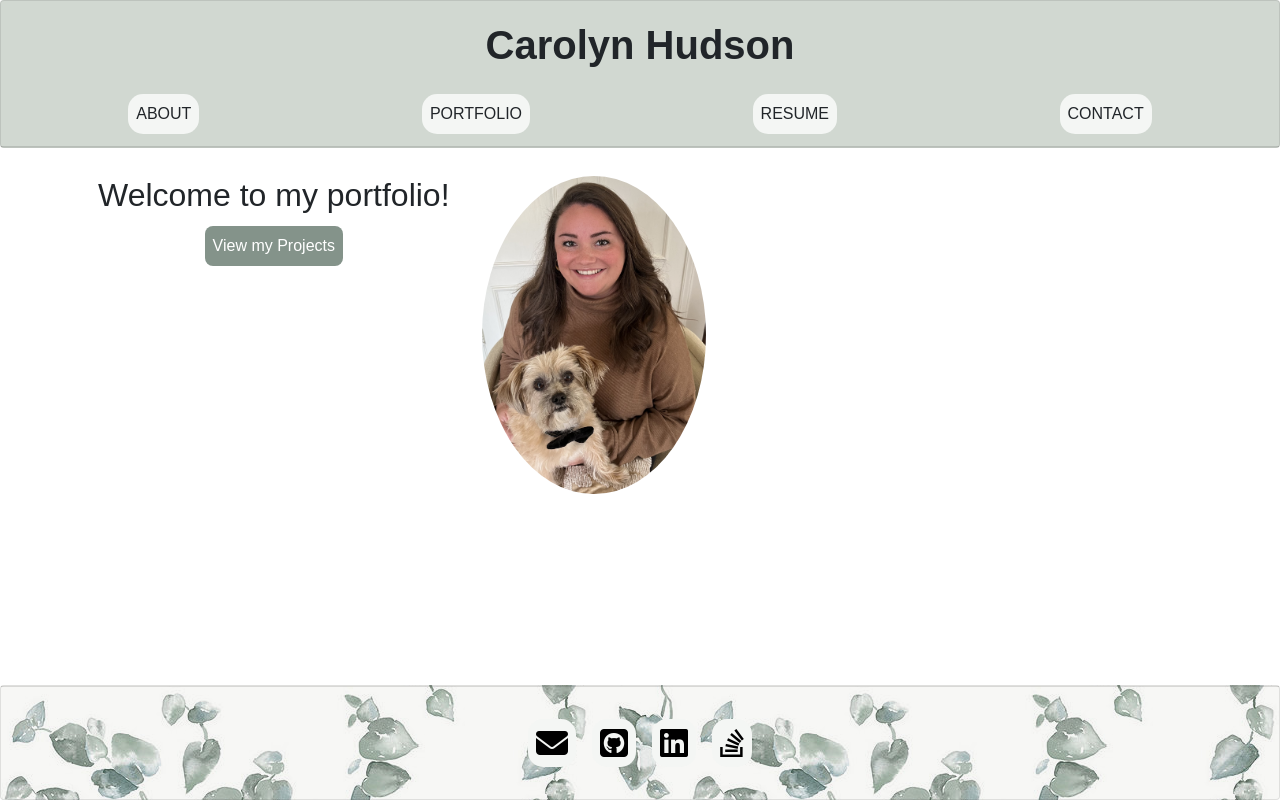
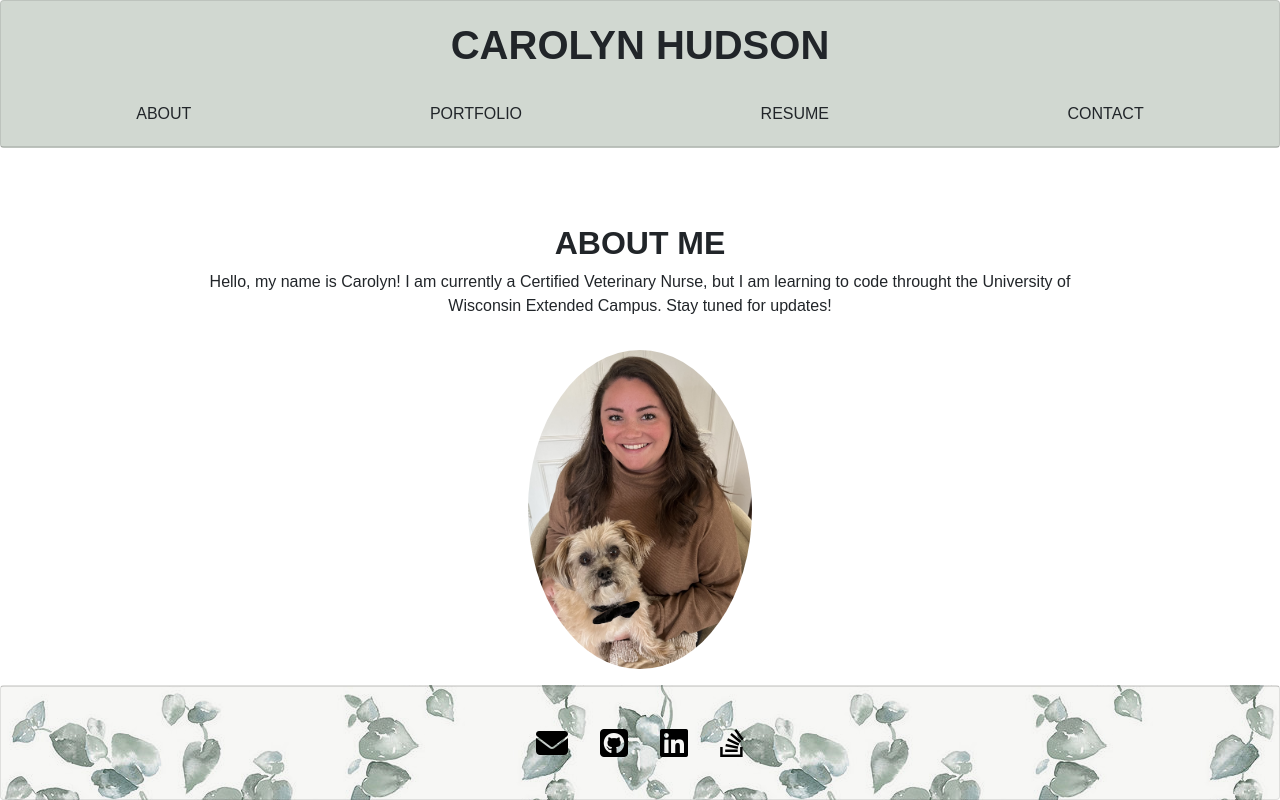
Before and after one commit to cghudson/portfolio-react, a React (Create React App) app: page / in a window 1280 px wide. Built offline with nearby package versions, Linux system fonts and the light colour scheme.

Commit message:
fix navigation bugs

```diff
--- a/src/App.js
+++ b/src/App.js
@@ -4,7 +4,6 @@ import Footer from "./components/footer";
 import Header from "./components/header";
 import Portfolio from "./components/portfolio";
 import Home from "./components/home";
-import About from "./components/about";
 import Contact from "./components/contact";
 import Resume from "./components/resume";
 
@@ -15,7 +14,7 @@ function App() {
       <BrowserRouter>
         <Routes>
           <Route path="/" element={<Home />} />
-          <Route path="/about" element={<About />} />
+          <Route path="/home" element={<Home />} />
           <Route path="/portfolio" element={<Portfolio />} />
           <Route path="/contact" element={<Contact />} />
           <Route path="/resume" element={<Resume />} />
--- a/src/components/about.js
+++ /dev/null
@@ -1,24 +0,0 @@
-import React from "react";
-import profilePicture from "../images/profile-picture.jpg";
-
-function About() {
-  return (
-    <div className="container about-page">
-      <div className="about">
-        <h2 className="title">ABOUT ME</h2>
-        <div className="about-info">
-          <p>
-            Hello, my name is Carolyn! I am currently a Certified Veterinary
-            Nurse, but I am learning to code throught the University of
-            Wisconsin Extended Campus. Stay tuned for updates!
-          </p>
-        </div>
-        <div className="profile p-3">
-          <img src={profilePicture} alt="Carolyn and her dog" />
-        </div>
-      </div>
-    </div>
-  );
-}
-
-export default About;
--- a/src/components/contact.js
+++ b/src/components/contact.js
@@ -42,7 +42,7 @@ function Contact() {
 
   return (
     <section className="container card contact-me">
-      <h1 data-testid="h1tag" className="title p-2">
+      <h1 className="title p-2">
         Contact me:
       </h1>
       <form id="contact-form" onSubmit={handleSubmit}>
--- a/src/components/header.js
+++ b/src/components/header.js
@@ -6,7 +6,7 @@ function Header() {
     <div className="card header fixed-top">
       <div className="card-header">
         <div className="text-center">
-          <h1 className="name">Carolyn Hudson</h1>
+          <h1 className="name">CAROLYN HUDSON</h1>
         </div>
         <Navigation />
       </div>
--- a/src/components/home.js
+++ b/src/components/home.js
@@ -1,18 +1,21 @@
 import React from "react";
-import { NavLink } from "react-router-dom";
 import profilePicture from "../images/profile-picture.jpg";
 
 function Home() {
   return (
-    <div className="home container">
-      <div className="greeting">
-        <h2>Welcome to my portfolio!</h2>
-        <NavLink to="/project">
-          <button>View my Projects</button>
-        </NavLink>
-      </div>
-      <div className="profile p-3">
-        <img src={profilePicture} alt="Carolyn and her dog" />
+    <div className="container about-page">
+      <div className="about">
+        <h2 className="title">ABOUT ME</h2>
+        <div className="about-info">
+          <p>
+            Hello, my name is Carolyn! I am currently a Certified Veterinary
+            Nurse, but I am learning to code throught the University of
+            Wisconsin Extended Campus. Stay tuned for updates!
+          </p>
+        </div>
+        <div className="profile p-3">
+          <img src={profilePicture} alt="Carolyn and her dog" />
+        </div>
       </div>
     </div>
   );
--- a/src/components/navigation.js
+++ b/src/components/navigation.js
@@ -1,31 +1,30 @@
 import React from "react";
-import { BrowserRouter as Router, Link } from "react-router-dom";
+import { BrowserRouter as Router, NavLink } from "react-router-dom";
 
-function Navigation() {
+function Navigation(props) {
+    const {
+        aboutSelected,
+        portfolioSelected,
+        resumeSelected,
+        contactSelected,
+      } = props;
+
   return (
     <Router>
       <div>
         <ul className="nav">
-          <li className="nav-item p-2 m-1">
-            <Link to="/about" className="text-decoration-none text-dark ">
-              ABOUT
-            </Link>
-          </li>
-          <li className="nav-item p-2 m-1">
-            <Link to="/portfolio" className="text-decoration-none text-dark">
-              PORTFOLIO
-            </Link>
-          </li>
-          <li className="nav-item p-2 m-1">
-            <Link to="/resume" className="text-decoration-none text-dark">
-              RESUME
-            </Link>
-          </li>
-          <li className="nav-item p-2 m-1">
-            <Link to="/contact" className="text-decoration-none text-dark">
-              CONTACT
-            </Link>
-          </li>
+          <NavLink onClick={() => aboutSelected(true)} to="/home" className="text-decoration-none text-dark">
+            <li className="nav-item p-2 m-1">ABOUT</li>
+          </NavLink>
+          <NavLink onClick={() => portfolioSelected(true)} to="/portfolio" className="text-decoration-none text-dark">
+            <li className="nav-item p-2 m-1">PORTFOLIO</li>
+          </NavLink>
+          <NavLink onClick={() => resumeSelected(true)} to="/resume" className="text-decoration-none text-dark">
+            <li className="nav-item p-2 m-1">RESUME</li>
+          </NavLink>
+          <NavLink onClick={() => contactSelected(true)} to="/contact" className="text-decoration-none text-dark">
+            <li className="nav-item p-2 m-1">CONTACT</li>
+          </NavLink>
         </ul>
       </div>
     </Router>
--- a/src/components/portfolio.js
+++ b/src/components/portfolio.js
@@ -12,8 +12,9 @@ function Portfolio() {
           target="_blank"
           className="project"
           id="meditation-buddy"
+          rel="noreferrer"
         >
-          <div className="banner container">
+          <div className="banner">
             <h3 className="project-title">Meditation Buddy</h3>
             <h6 className="project-info">JavaScript, HTML, Bulma/CSS</h6>
           </div>
@@ -23,6 +24,7 @@ function Portfolio() {
           target="_blank"
           className="project"
           id="book-bits"
+          rel="noreferrer"
         >
           <div className="banner">
             <h3 className="project-title">Book Bits</h3>
@@ -36,6 +38,7 @@ function Portfolio() {
           target="_blank"
           className="project"
           id="password-generator"
+          rel="noreferrer"
         >
           <div className="banner">
             <h3 className="project-title">Password Generator</h3>
@@ -47,6 +50,7 @@ function Portfolio() {
           target="_blank"
           className="project"
           id="weather-dashboard"
+          rel="noreferrer"
         >
           <div className="banner">
             <h3 className="project-title">Weather Dashboard</h3>
@@ -58,6 +62,7 @@ function Portfolio() {
           target="_blank"
           className="project"
           id="work-day-scheduler"
+          rel="noreferrer"
         >
           <div className="banner">
             <h3 className="project-title">Work Day Scheduler</h3>
@@ -69,6 +74,7 @@ function Portfolio() {
           target="_blank"
           className="project"
           id="code-quiz"
+          rel="noreferrer"
         >
           <div className="banner">
             <h3 className="project-title">Code Quiz</h3>
@@ -80,6 +86,7 @@ function Portfolio() {
           target="_blank"
           className="project"
           id="tech-blog"
+          rel="noreferrer"
         >
           <div className="banner">
             <h3 className="project-title">Tech Blog</h3>
@@ -93,6 +100,7 @@ function Portfolio() {
           target="_blank"
           className="project"
           id="e-commerce"
+          rel="noreferrer"
         >
           <div className="banner">
             <h3 className="project-title">E-Commerce</h3>
@@ -104,6 +112,7 @@ function Portfolio() {
           target="_blank"
           className="project"
           id="employee-tracker"
+          rel="noreferrer"
         >
           <div className="banner">
             <h3 className="project-title">Employee Tracker</h3>
@@ -115,6 +124,7 @@ function Portfolio() {
           target="_blank"
           className="project"
           id="note-taker"
+          rel="noreferrer"
         >
           <div className="banner">
             <h3 className="project-title">Note Taker</h3>
@@ -128,6 +138,7 @@ function Portfolio() {
           target="_blank"
           className="project"
           id="team-profile-generator"
+          rel="noreferrer"
         >
           <div className="banner">
             <h3 className="project-title">Team Profile Generator</h3>
@@ -141,6 +152,7 @@ function Portfolio() {
           target="_blank"
           className="project"
           id="readme-generator"
+          rel="noreferrer"
         >
           <div className="banner">
             <h3 className="project-title">README Generator</h3>
--- a/src/style.css
+++ b/src/style.css
@@ -65,9 +65,13 @@ button {
   justify-content: space-around;
 }
 
-ul li {
+/* ul li {
   background:  #f4f6f4;
   border-radius: 15px;
+} */
+
+.active {
+    font-weight: bolder;
 }
 
 li:hover {
@@ -255,6 +259,10 @@ label {
   margin: 4%;
   width: 50%;
 }
+
+.contact-btn:hover {
+    color: var(--dark-color);
+}
 /* end contact style */
 
 /* resume style */
```
